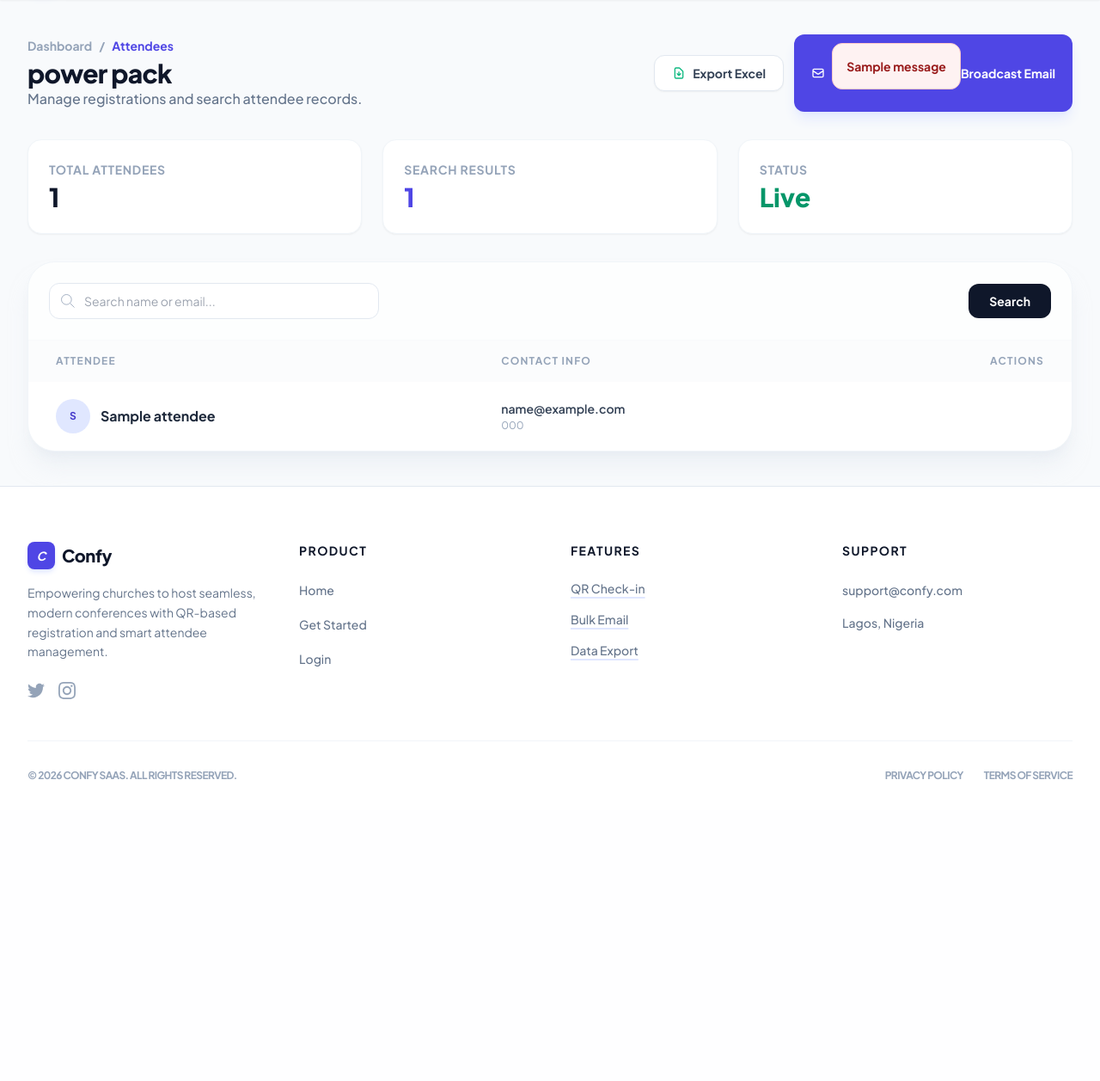
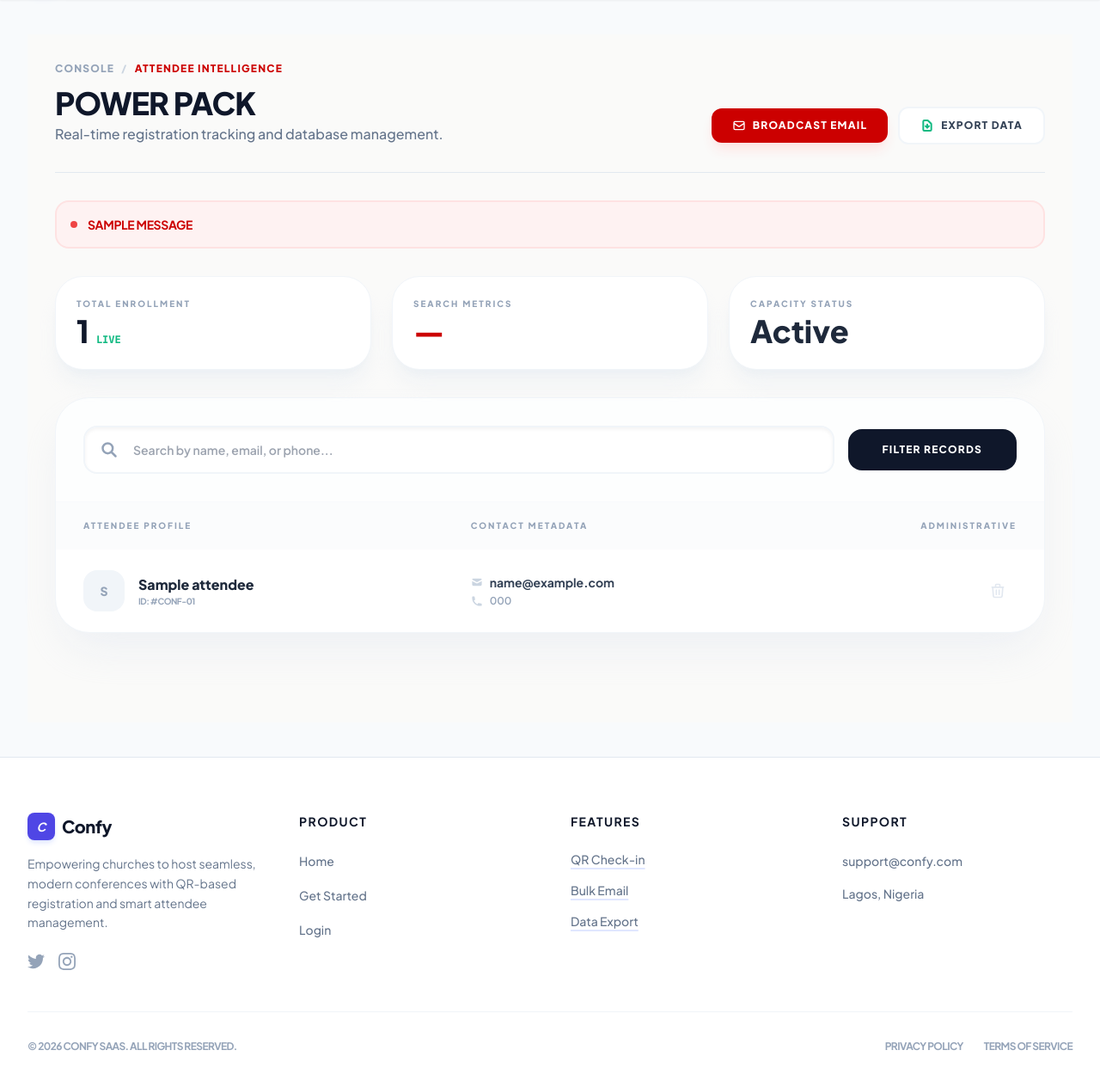
Before and after one commit to chibuikem-emmanuel/church__conf, a Django app: page /attendees/1/ in a window 1280 px wide. Shown: the part 65-1322 px from the top of the page at 86% size. Before the commit the page ends 971 px from the top, so only its background shows below. Run offline with Django 5.2, Linux system fonts and the light colour scheme; a user stored in the database is signed in; data comes from the database, SQL or seed files in the repository; tables that the repository leaves empty hold one stand-in row (values such as "Sample post"); one stand-in notice (Sample message) is shown; some libraries are stand-ins or nearby versions.

Commit message:
Refactor attendee list layout and improve styling

```diff
--- a/templates/attendee_list.html
+++ b/templates/attendee_list.html
@@ -1,73 +1,82 @@
 {% extends 'base.html' %}
 
 {% block content %}
-<div class="space-y-8">
+<div class="min-h-screen bg-stone-50 py-8 px-4 sm:px-6 lg:px-8">
+    <div class="max-w-7xl mx-auto space-y-8">
 
-    <div class="flex flex-col md:flex-row md:items-center justify-between gap-6">
+        <div class="flex flex-col md:flex-row md:items-end justify-between gap-6 border-b border-slate-200 pb-8">
             <div>
-            <div class="flex items-center gap-2 text-sm font-bold text-slate-400 mb-1">
-                <a href="/dashboard/" class="hover:text-indigo-600 transition">Dashboard</a>
-                <span>/</span>
-                <span class="text-indigo-600">Attendees</span>
-            </div>
-            <h1 class="text-3xl font-extrabold text-slate-900 tracking-tight">{{ conference.title }}</h1>
-            <p class="text-slate-500 font-medium">Manage registrations and search attendee records.</p>
+                <nav class="flex items-center gap-2 text-xs font-black text-slate-400 uppercase tracking-widest mb-3">
+                    <a href="/dashboard/" class="hover:text-[#CC0000] transition">Console</a>
+                    <span class="text-slate-300">/</span>
+                    <span class="text-[#CC0000]">Attendee Intelligence</span>
+                </nav>
+                <h1 class="text-4xl font-black text-slate-900 uppercase tracking-tight">{{ conference.title }}</h1>
+                <p class="text-slate-500 font-medium mt-1">Real-time registration tracking and database management.</p>
             </div>
 
-        <div class="flex items-center gap-3">
-            <a  href="/export/{{ conference.id }}/"
-               class="inline-flex items-center px-5 py-2.5 bg-white border border-slate-200 text-slate-700 font-bold rounded-xl text-sm hover:bg-slate-50 transition shadow-sm">
-                <svg class="w-4 h-4 mr-2 text-emerald-500" fill="none" stroke="currentColor" viewBox="0 0 24 24">
-                    <path stroke-linecap="round" stroke-linejoin="round" stroke-width="2" d="M12 10v6m0 0l-3-3m3 3l3-3m2 8H7a2 2 0 01-2-2V5a2 2 0 012-2h5.586a1 1 0 01.707.293l5.414 5.414a1 1 0 01.293.707V19a2 2 0 01-2 2z" />
-                </svg>
-                Export Excel
-            </a>
-            <button class="bg-indigo-600 text-white px-5 py-2.5 rounded-xl text-sm font-bold hover:bg-indigo-700 transition shadow-lg shadow-indigo-100 flex items-center">
+            <div class="flex flex-wrap items-center gap-3">
+                <a href="{% url 'send_broadcast' conference.id %}"
+                   class="inline-flex items-center px-6 py-3 bg-[#CC0000] text-white font-black rounded-xl text-xs uppercase tracking-widest hover:bg-red-700 transition shadow-lg shadow-red-100">
                     <svg class="w-4 h-4 mr-2" fill="none" stroke="currentColor" viewBox="0 0 24 24">
                         <path stroke-linecap="round" stroke-linejoin="round" stroke-width="2" d="M3 8l7.89 5.26a2 2 0 002.22 0L21 8M5 19h14a2 2 0 002-2V7a2 2 0 00-2-2H5a2 2 0 00-2 2v10a2 2 0 002 2z" />
                     </svg>
-              {% if messages %}
-                     {% for message in messages %}
-                        <div class="mb-4 p-4 rounded-xl border {% if 'success' in message.tags %}bg-emerald-50 border-emerald-200 text-emerald-800{% else %}bg-red-50 border-red-200 text-red-800{% endif %}">
-                            {{ message }}
-                        </div>
-                    {% endfor %}
-            {% endif %}
-               <a href="{% url 'send_broadcast' conference.id %}" class="bg-indigo-600 text-white ...">
                     Broadcast Email
                 </a>
-            </button>
+
+                <a href="/export/{{ conference.id }}/"
+                   class="inline-flex items-center px-6 py-3 bg-white border-2 border-slate-100 text-slate-700 font-black rounded-xl text-xs uppercase tracking-widest hover:bg-slate-50 transition">
+                    <svg class="w-4 h-4 mr-2 text-emerald-500" fill="none" stroke="currentColor" viewBox="0 0 24 24">
+                        <path stroke-linecap="round" stroke-linejoin="round" stroke-width="3" d="M12 10v6m0 0l-3-3m3 3l3-3m2 8H7a2 2 0 01-2-2V5a2 2 0 012-2h5.586a1 1 0 01.707.293l5.414 5.414a1 1 0 01.293.707V19a2 2 0 01-2 2z" />
+                    </svg>
+                    Export Data
+                </a>
             </div>
         </div>
 
+        {% if messages %}
+            <div class="space-y-3">
+                {% for message in messages %}
+                    {% if "registration" not in message.message|lower %}
+                    <div class="p-4 rounded-2xl border-2 flex items-center gap-3 {% if 'success' in message.tags %}bg-emerald-50 border-emerald-100 text-emerald-800{% else %}bg-red-50 border-red-100 text-[#CC0000]{% endif %}">
+                        <div class="w-2 h-2 rounded-full {% if 'success' in message.tags %}bg-emerald-500{% else %}bg-red-500{% endif %}"></div>
+                        <span class="text-sm font-bold uppercase tracking-tight">{{ message }}</span>
+                    </div>
+                    {% endif %}
+                {% endfor %}
+            </div>
+        {% endif %}
+
         <div class="grid grid-cols-1 md:grid-cols-3 gap-6">
-        <div class="bg-white p-6 rounded-2xl border border-slate-100 shadow-sm">
-            <p class="text-sm font-bold text-slate-400 uppercase tracking-wider">Total Attendees</p>
-            <p class="text-3xl font-extrabold text-slate-900 mt-1">{{ attendees|length }}</p>
+            <div class="bg-white p-6 rounded-[2rem] border border-slate-100 shadow-xl shadow-slate-200/40">
+                <p class="text-[10px] font-black text-slate-400 uppercase tracking-[0.2em]">Total Enrollment</p>
+                <div class="flex items-baseline gap-2">
+                    <p class="text-4xl font-black text-slate-900 mt-1">{{ attendees|length }}</p>
+                    <span class="text-emerald-500 text-xs font-bold font-mono">LIVE</span>
                 </div>
-        <div class="bg-white p-6 rounded-2xl border border-slate-100 shadow-sm">
-            <p class="text-sm font-bold text-slate-400 uppercase tracking-wider">Search Results</p>
-            <p class="text-3xl font-extrabold text-indigo-600 mt-1">{{ attendees|length }}</p>
             </div>
-        <div class="bg-white p-6 rounded-2xl border border-slate-100 shadow-sm">
-            <p class="text-sm font-bold text-slate-400 uppercase tracking-wider">Status</p>
-            <p class="text-3xl font-extrabold text-emerald-600 mt-1">Live</p>
+            <div class="bg-white p-6 rounded-[2rem] border border-slate-100 shadow-xl shadow-slate-200/40">
+                <p class="text-[10px] font-black text-slate-400 uppercase tracking-[0.2em]">Search Metrics</p>
+                <p class="text-4xl font-black text-[#CC0000] mt-1">{% if request.GET.q %}{{ attendees|length }}{% else %}—{% endif %}</p>
+            </div>
+            <div class="bg-white p-6 rounded-[2rem] border border-slate-100 shadow-xl shadow-slate-200/40">
+                <p class="text-[10px] font-black text-slate-400 uppercase tracking-[0.2em]">Capacity Status</p>
+                <p class="text-4xl font-black text-slate-800 mt-1">Active</p>
             </div>
         </div>
 
-    <div class="bg-white rounded-[2rem] border border-slate-100 shadow-xl shadow-slate-200/50 overflow-hidden">
-
-        <div class="p-6 border-b border-slate-50 bg-slate-50/30">
-            <form method="GET" class="flex flex-col md:flex-row md:items-center justify-between gap-4">
-                <div class="relative w-full md:w-96">
-                    <span class="absolute inset-y-0 left-0 pl-3 flex items-center text-slate-400">
-                        <svg class="w-5 h-5" fill="none" stroke="currentColor" viewBox="0 0 24 24"><path d="M21 21l-6-6m2-5a7 7 0 11-14 0 7 7 0 0114 0z"></path></svg>
+        <div class="bg-white rounded-[2.5rem] border border-slate-100 shadow-2xl shadow-slate-200/60 overflow-hidden">
+            <div class="p-8 border-b border-slate-50 bg-slate-50/30">
+                <form method="GET" class="flex flex-col md:flex-row md:items-center gap-4">
+                    <div class="relative flex-1">
+                        <span class="absolute inset-y-0 left-5 flex items-center text-slate-400">
+                            <svg class="w-5 h-5" fill="none" stroke="currentColor" viewBox="0 0 24 24"><path stroke-linecap="round" stroke-linejoin="round" stroke-width="3" d="M21 21l-6-6m2-5a7 7 0 11-14 0 7 7 0 0114 0z"></path></svg>
                         </span>
-                    <input type="text" name="q" value="{{ request.GET.q }}" placeholder="Search name or email..."
-                        class="w-full pl-10 pr-4 py-2.5 bg-white border border-slate-200 rounded-xl text-sm focus:ring-4 focus:ring-indigo-50 focus:border-indigo-600 outline-none transition">
+                        <input type="text" name="q" value="{{ request.GET.q }}" placeholder="Search by name, email, or phone..."
+                            class="w-full pl-14 pr-6 py-4 bg-white border-2 border-slate-100 rounded-2xl text-sm font-semibold focus:border-[#CC0000] outline-none transition-all shadow-inner">
                     </div>
-                <button type="submit" class="bg-slate-900 text-white px-6 py-2.5 rounded-xl text-sm font-bold hover:bg-indigo-600 transition">
-                    Search
+                    <button type="submit" class="bg-slate-900 text-white px-10 py-4 rounded-2xl text-xs font-black uppercase tracking-widest hover:bg-[#CC0000] transition-all">
+                        Filter Records
                     </button>
                 </form>
             </div>
@@ -76,44 +85,54 @@
                 <table class="w-full text-left border-collapse">
                     <thead>
                         <tr class="bg-slate-50/50">
-                        <th class="px-8 py-4 text-xs font-bold text-slate-400 uppercase tracking-widest">Attendee</th>
-                        <th class="px-8 py-4 text-xs font-bold text-slate-400 uppercase tracking-widest">Contact Info</th>
-                        <th class="px-8 py-4 text-xs font-bold text-slate-400 uppercase tracking-widest text-right">Actions</th>
+                            <th class="px-8 py-5 text-[10px] font-black text-slate-400 uppercase tracking-[0.2em]">Attendee Profile</th>
+                            <th class="px-8 py-5 text-[10px] font-black text-slate-400 uppercase tracking-[0.2em]">Contact Metadata</th>
+                            <th class="px-8 py-5 text-[10px] font-black text-slate-400 uppercase tracking-[0.2em] text-right">Administrative</th>
                         </tr>
                     </thead>
                     <tbody class="divide-y divide-slate-50">
                         {% for a in attendees %}
-                    <tr class="group hover:bg-indigo-50/30 transition-colors">
-                        <td class="px-8 py-5">
-                            <div class="flex items-center gap-3">
-                                <div class="w-10 h-10 bg-indigo-100 text-indigo-700 rounded-full flex items-center justify-center font-bold text-xs">
-                                    {{ a.name|slice:":1" }}
+                        <tr class="group hover:bg-red-50/30 transition-colors">
+                            <td class="px-8 py-6">
+                                <div class="flex items-center gap-4">
+                                    <div class="w-12 h-12 bg-slate-100 text-slate-400 group-hover:bg-[#CC0000] group-hover:text-white rounded-2xl flex items-center justify-center font-black text-sm transition-all transform group-hover:rotate-3">
+                                        {{ a.name|slice:":1"|upper }}
                                     </div>
-                                <div class="font-bold text-slate-800 group-hover:text-indigo-600 transition">{{ a.name }}</div>
+                                    <div>
+                                        <div class="font-black text-slate-800 group-hover:text-[#CC0000] transition text-base">{{ a.name }}</div>
+                                        <div class="text-[10px] font-bold text-slate-400 uppercase tracking-tighter">ID: #CONF-0{{ a.id }}</div>
+                                    </div>
                                 </div>
                             </td>
-                        <td class="px-8 py-5">
-                            <div class="text-sm font-semibold text-slate-700">{{ a.email }}</div>
-                            <div class="text-xs text-slate-400 mt-0.5">{{ a.phone }}</div>
+                            <td class="px-8 py-6">
+                                <div class="text-sm font-bold text-slate-700 mb-1 flex items-center gap-2">
+                                    <svg class="w-3.5 h-3.5 text-slate-300" fill="currentColor" viewBox="0 0 20 20"><path d="M2.003 5.884L10 9.882l7.997-3.998A2 2 0 0016 4H4a2 2 0 00-1.997 1.884z"></path><path d="M18 8.118l-8 4-8-4V14a2 2 0 002 2h12a2 2 0 002-2V8.118z"></path></svg>
+                                    {{ a.email }}
+                                </div>
+                                <div class="text-xs font-semibold text-slate-400 flex items-center gap-2">
+                                    <svg class="w-3.5 h-3.5 text-slate-300" fill="currentColor" viewBox="0 0 20 20"><path d="M2 3a1 1 0 011-1h2.153a1 1 0 01.986.836l.74 4.435a1 1 0 01-.54 1.06l-1.548.773a11.037 11.037 0 006.105 6.105l.774-1.548a1 1 0 011.059-.54l4.435.74a1 1 0 01.836.986V17a1 1 0 01-1 1h-2C7.82 18 2 12.18 2 5V3z"></path></svg>
+                                    {{ a.phone }}
+                                </div>
                             </td>
-                        <td class="px-8 py-5 text-right">
-                            <div class="flex justify-end items-center gap-3 md:opacity-0 group-hover:opacity-100 transition-opacity">
-                                <form method="POST" action="/delete-attendee/{{ a.id }}/" onsubmit="return confirm('Remove this attendee from the list?');">
+                            <td class="px-8 py-6 text-right">
+                                <form method="POST" action="/delete-attendee/{{ a.id }}/" onsubmit="return confirm('WARNING: Permanently remove this record?');" class="inline-block">
                                     {% csrf_token %}
-                                    <button type="submit" class="text-slate-400 hover:text-rose-600 transition" title="Delete Attendee">
+                                    <button type="submit" class="p-3 text-slate-200 hover:text-[#CC0000] hover:bg-red-50 rounded-xl transition-all">
                                         <svg class="w-5 h-5" fill="none" stroke="currentColor" viewBox="0 0 24 24">
                                             <path stroke-linecap="round" stroke-linejoin="round" stroke-width="2" d="M19 7l-.867 12.142A2 2 0 0116.138 21H7.862a2 2 0 01-1.995-1.858L5 7m5 4v6m4-6v6m1-10V4a1 1 0 00-1-1h-4a1 1 0 00-1 1v3M4 7h16" />
                                         </svg>
                                     </button>
                                 </form>
-                            </div>
                             </td>
                         </tr>
                         {% empty %}
                         <tr>
-                        <td colspan="3" class="px-8 py-20 text-center">
-                            <p class="text-slate-500 font-bold">No matching attendees found.</p>
-                            <a href="/attendees/{{ conference.id }}/" class="text-indigo-600 text-sm hover:underline mt-2 inline-block">Clear search</a>
+                            <td colspan="3" class="px-8 py-24 text-center">
+                                <div class="bg-slate-50 w-20 h-20 rounded-full flex items-center justify-center mx-auto mb-4">
+                                    <svg class="w-10 h-10 text-slate-200" fill="none" stroke="currentColor" viewBox="0 0 24 24"><path stroke-linecap="round" stroke-linejoin="round" stroke-width="2" d="M17 20h5v-2a3 3 0 00-5.356-1.857M17 20H7m10 0v-2c0-.656-.126-1.283-.356-1.857M7 20H2v-2a3 3 0 015.356-1.857M7 20v-2c0-.656.126-1.283.356-1.857m0 0a5.002 5.002 0 019.288 0M15 7a3 3 0 11-6 0 3 3 0 016 0zm6 3a2 2 0 11-4 0 2 2 0 014 0zM7 10a2 2 0 11-4 0 2 2 0 014 0z" /></svg>
+                                </div>
+                                <p class="text-slate-400 font-black uppercase tracking-widest text-xs">No Records Found</p>
+                                <a href="/attendees/{{ conference.id }}/" class="text-[#CC0000] text-xs font-black uppercase tracking-widest hover:underline mt-4 inline-block">Reset Filter</a>
                             </td>
                         </tr>
                         {% endfor %}
@@ -122,4 +141,5 @@
             </div>
         </div>
     </div>
+</div>
 {% endblock %}
```
Lines whose indentation alone changed are shown as unchanged.
